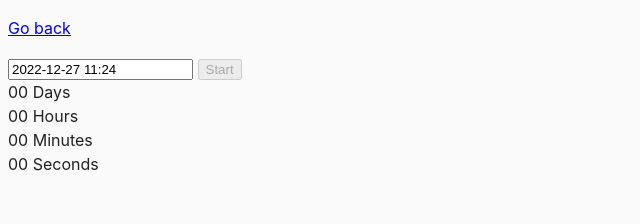
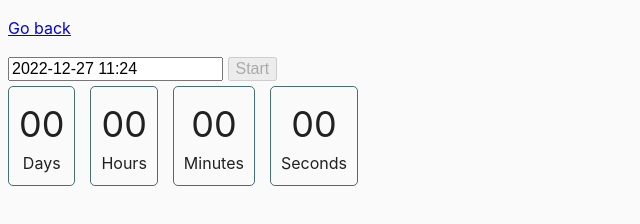
Before and after one commit to alexveryk/goit-js-hw-09, a website built with Parcel: page src/02-timer.html in a window 1280 px wide. Shown: the whole page, without its empty margins (0-640 px from the left). Built offline with nearby package versions, Linux system fonts and the light colour scheme.

Commit message:
Update common.css

```diff
--- a/src/css/common.css
+++ b/src/css/common.css
@@ -1,5 +1,6 @@
 * {
   box-sizing: border-box;
+  font-size: 16px;
 }
 
 body {
@@ -10,9 +11,29 @@ body {
   background-color: #fafafa;
   color: #212121;
   line-height: 1.5;
+  font-size: 16px;
 }
 
 img {
   display: block;
   max-width: 100%;
 }
+
+.timer {
+  display: flex;
+  gap: 15px;
+}
+
+.field {
+  display: flex;
+  flex-direction: column;
+  align-items: center;
+  border: 1px solid rgb(68, 112, 116);
+  border-radius: 5px;
+  padding: 10px;
+  margin-top: 5px;
+}
+
+.value {
+  font-size: 36px;
+}
```
